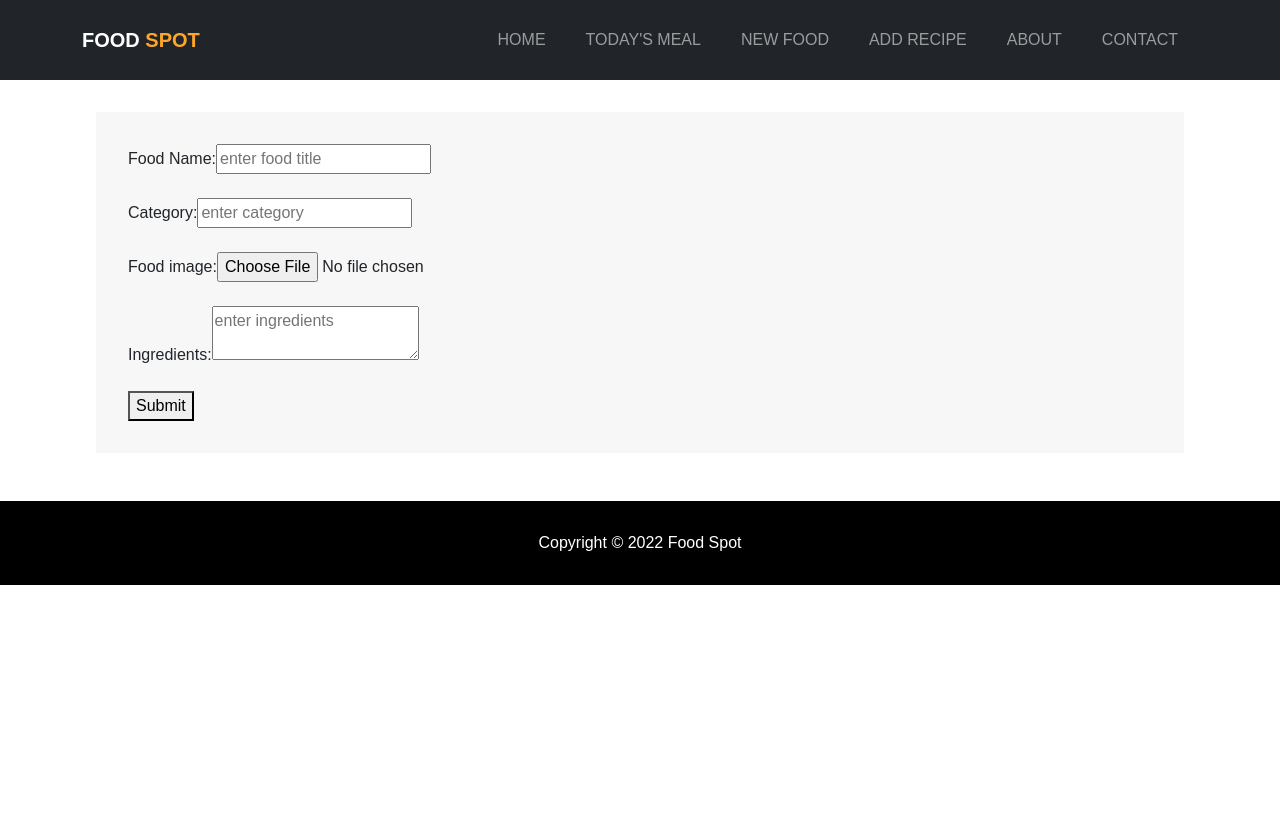
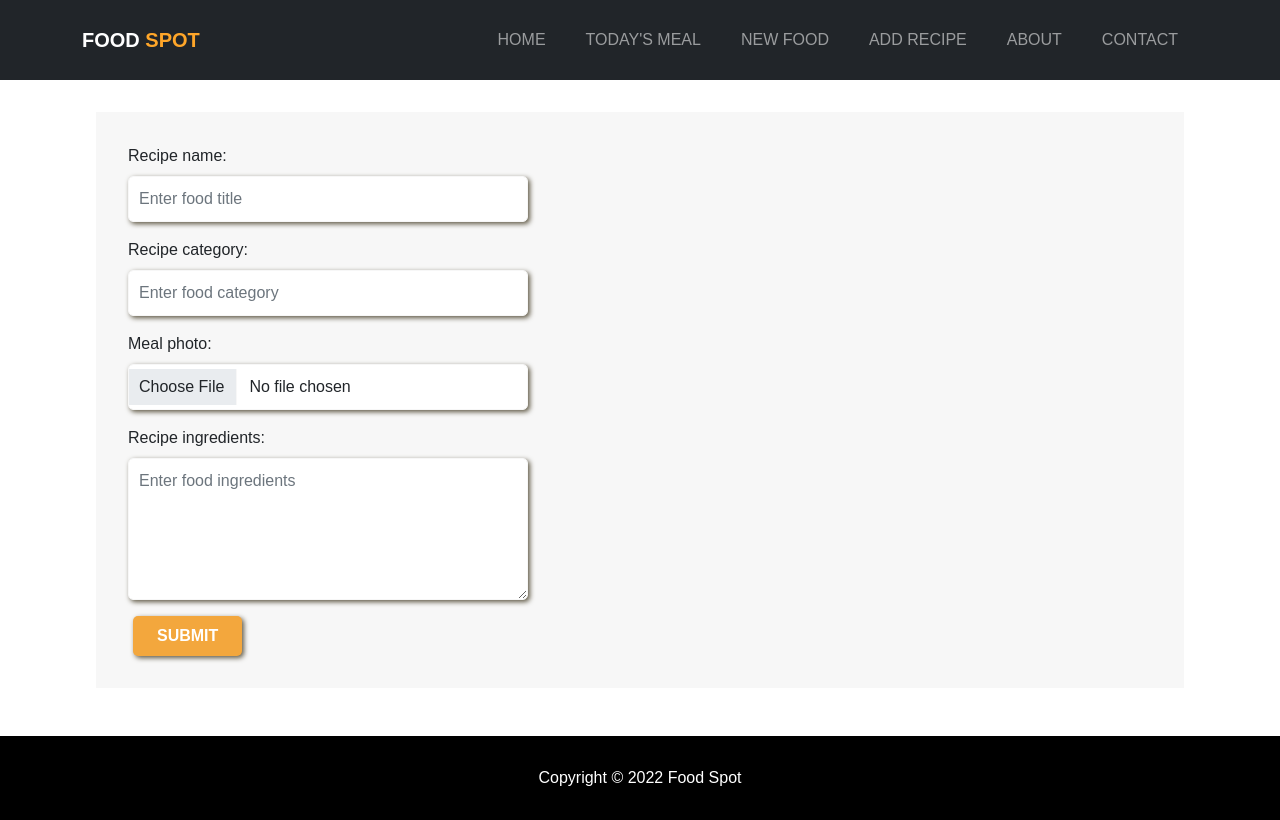
Before and after one commit to maasajal/FoodSpot, a React (Create React App) app: page /add-recipe in a window 1280 px wide. Built offline with nearby package versions, Linux system fonts and the light colour scheme; no server answers.

Commit message:
Contact page connect to firebase and update Add recipe form

```diff
--- a/src/components/newFoodList/AddNewFood.js
+++ b/src/components/newFoodList/AddNewFood.js
@@ -1,5 +1,6 @@
 import { useRef } from "react";
 import { useNavigate } from "react-router-dom";
+import { Col, Row, Form, Button } from "react-bootstrap";
 import "./FoodList.css";
 
 const AddNewFood = (props) => {
@@ -25,50 +26,58 @@ const AddNewFood = (props) => {
     strCategoryRef.current.value = "";
     strMealThumbRef.current.value = "";
     strIngredientRef.current.value = "";
-    navigate('/new-food');
+    navigate("/new-food");
   };
 
   return (
     <main>
-      <form onSubmit={submitHandler} className="add-food">
-        <div>
-          <label htmlFor="title">Food Name: </label>
-          <input
-            id="title"
+      <div className="add-recipe">
+        <Form onSubmit={submitHandler}>
+          <Row>
+            <Col sm={12} lg={12}>
+              <Form.Group className="mb-3" controlId="formGridName">
+                <Form.Label>Recipe name: </Form.Label>
+                <Form.Control
+                  type="text"
                   ref={strMealRef}
-            placeholder="enter food title"
+                  placeholder="Enter food title"
                   required
                 />
-        </div>
-        <br />
-        <div>
-          <label htmlFor="category">Category: </label>
-          <input
-            id="category"
+              </Form.Group>
+            </Col>
+            <Col sm={12} lg={12}>
+              <Form.Group className="mb-3" controlId="formGridCategory">
+                <Form.Label>Recipe category: </Form.Label>
+                <Form.Control
+                  type="text"
                   ref={strCategoryRef}
-            placeholder="enter category"
+                  placeholder="Enter food category"
                   required
                 />
-        </div>{" "}
-        <br />
-        <div>
-          <label htmlFor="img">Food image: </label>
-          <input
-            type="file"
-            id="img"
-            ref={strMealThumbRef}
+              </Form.Group>
+            </Col>
+            <Col sm={12} lg={12}>
+              <Form.Group className="mb-3" controlId="formGridThumb">
+                <Form.Label>Meal photo: </Form.Label>
+                <Form.Control type="file" ref={strMealThumbRef} />
+              </Form.Group>
+            </Col>
+          </Row>
+          <Form.Group className="mb-3" controlId="formGridIngredient">
+                <Form.Label>Recipe ingredients: </Form.Label>
+            <Form.Control
+              as="textarea"
+              rows={5}
+              ref={strIngredientRef}
+              placeholder="Enter food ingredients"
+              required
             />
-        </div>{" "}
-        <br />
-        <div>
-          <label htmlFor="ingredients">Ingredients: </label>
-          <textarea id="ingredients" ref={strIngredientRef} placeholder="enter ingredients" required />
-        </div>{" "}
-        <br />
-        <button className="add-btn">
+          </Form.Group>
+          <Button type="submit" className="submit-btn">
             Submit
-        </button>
-      </form>
+          </Button>
+        </Form>
+      </div>
     </main>
   );
 };
--- a/src/components/newFoodList/FoodList.css
+++ b/src/components/newFoodList/FoodList.css
@@ -1,3 +1,13 @@
 .food {
   text-transform: capitalize;
 }
+.add-recipe {
+  background-color: #f7f7f7;
+  padding: 2rem;
+}
+.submit-btn {
+  padding: .5rem 1.5rem;
+  text-transform: uppercase;
+  font-weight: bold;
+  box-shadow: 2px 2px 5px rgb(95, 88, 68);
+}
--- a/src/pages/contact/Contact.css
+++ b/src/pages/contact/Contact.css
@@ -1,9 +1,15 @@
+.contact-title {
+  text-align: center;
+}
+.contactForm {
+  background-color: #f7f7f7;
+  padding: 2rem;
+}
 .send-btn {
-	border-radius: 5px;
-    padding: 10px 15px;
-	margin-left: 5px;
-	cursor: pointer;
-	background-color: #f3a73d;
-	box-shadow: 2px 2px 5px rgb(95, 88, 68);
-	border: none;
-  }
+  padding: .5rem 1.5rem;
+  text-transform: uppercase;
+  font-weight: bold;
+  cursor: pointer;
+  box-shadow: 2px 2px 5px rgb(95, 88, 68);
+  border: none;
+}
--- a/src/pages/contact/Contact.js
+++ b/src/pages/contact/Contact.js
@@ -1,42 +1,62 @@
-import React from 'react';
-import {
-    Col,
-    Row,
-    Form } from 'react-bootstrap'
-import './Contact.css'
+import { useState, useEffect } from "react";
+import { Col, Row, Form } from "react-bootstrap";
+import "./Contact.css";
+import ContactForm from "./ContactForm";
 
-export default function ContactForm() {
+const firebaseApi =
+  "https://food-spot-tre-default-rtdb.europe-west1.firebasedatabase.app/contact.json";
 
-    return(
-        <div>
-            <div className='contactForm d-flex justify-content-center'>
-                <Form >
-                    <Row>
-                        <Col sm={12} lg={12}>
-                            <Form.Group className="mb-3" controlId="formGridName">
-                                <Form.Control type="text" placeholder="Name" required   />
-                            </Form.Group>
-                        </Col>
-                        <Col sm={12} lg={12}>
-                            <Form.Group className="mb-3" controlId="formGridPhone">
-                                <Form.Control type="text" placeholder="Phone"  required />
-                            </Form.Group>
-                        </Col>
-                        <Col sm={12} lg={12}>
-                            <Form.Group className="mb-3" controlId="formGridEmail">
-                                <Form.Control type="email" placeholder="Email" required  />
-                            </Form.Group>
-                        </Col>
+const Contact = () => {
+  const [contact, setContact] = useState([]);
+  const contactHandler = async (contact) => {
+    console.log(contact);
+    const response = await fetch(firebaseApi, {
+      method: "POST",
+      body: JSON.stringify(contact),
+      headers: {
+        "Content-Type": "application/json",
+      },
+    });
+    const data = await response.json();
+    console.log(data);
+  };
 
-                    </Row>
-                    <Form.Group className="mb-3" controlId="formGridMessage">
-                        <Form.Control as="textarea" rows={8} placeholder="Message..."required />
-                    </Form.Group>
-                    <div className='' >
-                        <button className='send-btn' >Send</button>
-                    </div>
-                </Form>
-            </div>
-        </div>
-    )
-}
+  const fetchContact = async () => {
+    const response = await fetch(firebaseApi);
+    const data = await response.json();
+
+    const fetchedContact = [];
+
+    for (const key in data) {
+      fetchedContact.push({
+        id: key,
+        name: data[key].name,
+        phone: data[key].phone,
+        email: data[key].email,
+        msg: data[key].msg,
+      });
+    }
+    setContact(fetchedContact);
+  };
+
+  useEffect(() => {
+    fetchContact();
+  }, [fetchContact]);
+
+  return (
+    <main className="contact">
+      <section className="contact-title">
+        <h2>Contact Us</h2>
+        <p>
+          If you want to discuss about food recipes, fill up the form and send
+          us!
+        </p>
+      </section>
+      <section>
+        <ContactForm onContact={contactHandler} />
+      </section>
+    </main>
+  );
+};
+
+export default Contact;
--- /dev/null
+++ b/src/pages/contact/ContactForm.js
@@ -0,0 +1,83 @@
+import { useRef } from "react";
+import { Col, Row, Form, Button } from "react-bootstrap";
+import "./Contact.css";
+
+const ContactForm = (props) => {
+  const nameRef = useRef("");
+  const phoneRef = useRef("");
+  const emailRef = useRef("");
+  const msgRef = useRef("");
+
+  const submitHandler = (e) => {
+    e.preventDefault();
+
+    const contact = {
+      name: nameRef.current.value,
+      phone: phoneRef.current.value,
+      email: emailRef.current.value,
+      msg: msgRef.current.value,
+    };
+
+    props.onContact(contact);
+
+    nameRef.current.value = "";
+    phoneRef.current.value = "";
+    emailRef.current.value = "";
+    msgRef.current.value = "";
+  };
+
+  return (
+    <>
+      <div className="contactForm d-flex justify-content-center">
+        <Form onSubmit={submitHandler}>
+          <Row>
+            <Col sm={12} lg={12}>
+              <Form.Group className="mb-3" controlId="formGridName">
+                <Form.Control
+                  type="text"
+                  ref={nameRef}
+                  placeholder="Name"
+                  required
+                />
+              </Form.Group>
+            </Col>
+            <Col sm={12} lg={12}>
+              <Form.Group className="mb-3" controlId="formGridPhone">
+                <Form.Control
+                  type="text"
+                  ref={phoneRef}
+                  placeholder="Phone"
+                  required
+                />
+              </Form.Group>
+            </Col>
+            <Col sm={12} lg={12}>
+              <Form.Group className="mb-3" controlId="formGridEmail">
+                <Form.Control
+                  type="email"
+                  ref={emailRef}
+                  placeholder="Email"
+                  required
+                />
+              </Form.Group>
+            </Col>
+          </Row>
+          <Form.Group className="mb-3" controlId="formGridMessage">
+            <Form.Control
+              as="textarea"
+              ref={msgRef}
+              rows={8}
+              placeholder="Message..."
+              required
+            />
+          </Form.Group>
+          <Button type="submit" className="send-btn">
+            Send
+          </Button>
+        </Form>
+      </div>
+    </>
+  );
+};
+
+export default ContactForm;
--- a/src/pages/today'sMeal/TodayMeal.css
+++ b/src/pages/today'sMeal/TodayMeal.css
@@ -5,11 +5,9 @@
 }
 .random-meal-btn {
   padding: 1rem 1.5rem;
-  border-radius: 1rem 0 1rem 0;
   text-transform: uppercase;
   font-weight: bold;
-  background-color: #230052;
-  color: white;
+  box-shadow: 2px 2px 5px rgb(95, 88, 68);
 }
 .today-meal section {
   margin: 1rem;
--- a/src/pages/today'sMeal/TodayMeal.js
+++ b/src/pages/today'sMeal/TodayMeal.js
@@ -1,5 +1,5 @@
 import { useState, useEffect } from "react";
-import { Col, Row } from "react-bootstrap";
+import { Button, Col, Row } from "react-bootstrap";
 import "./TodayMeal.css";
 
 import RandomMeal from "../../components/todayMeal/RandomMeal";
@@ -90,9 +90,9 @@ const TodayMeal = () => {
       <br />
       <Row>
         <Col>
-          <button onClick={fetchRandomFood} className="random-meal-btn">
+          <Button onClick={fetchRandomFood} className="random-meal-btn">
             Lottery Meal
-          </button>
+          </Button>
           {isLoading ? (
             <section>
               <p>Loading...</p>
```
Lines whose indentation alone changed are shown as unchanged.
